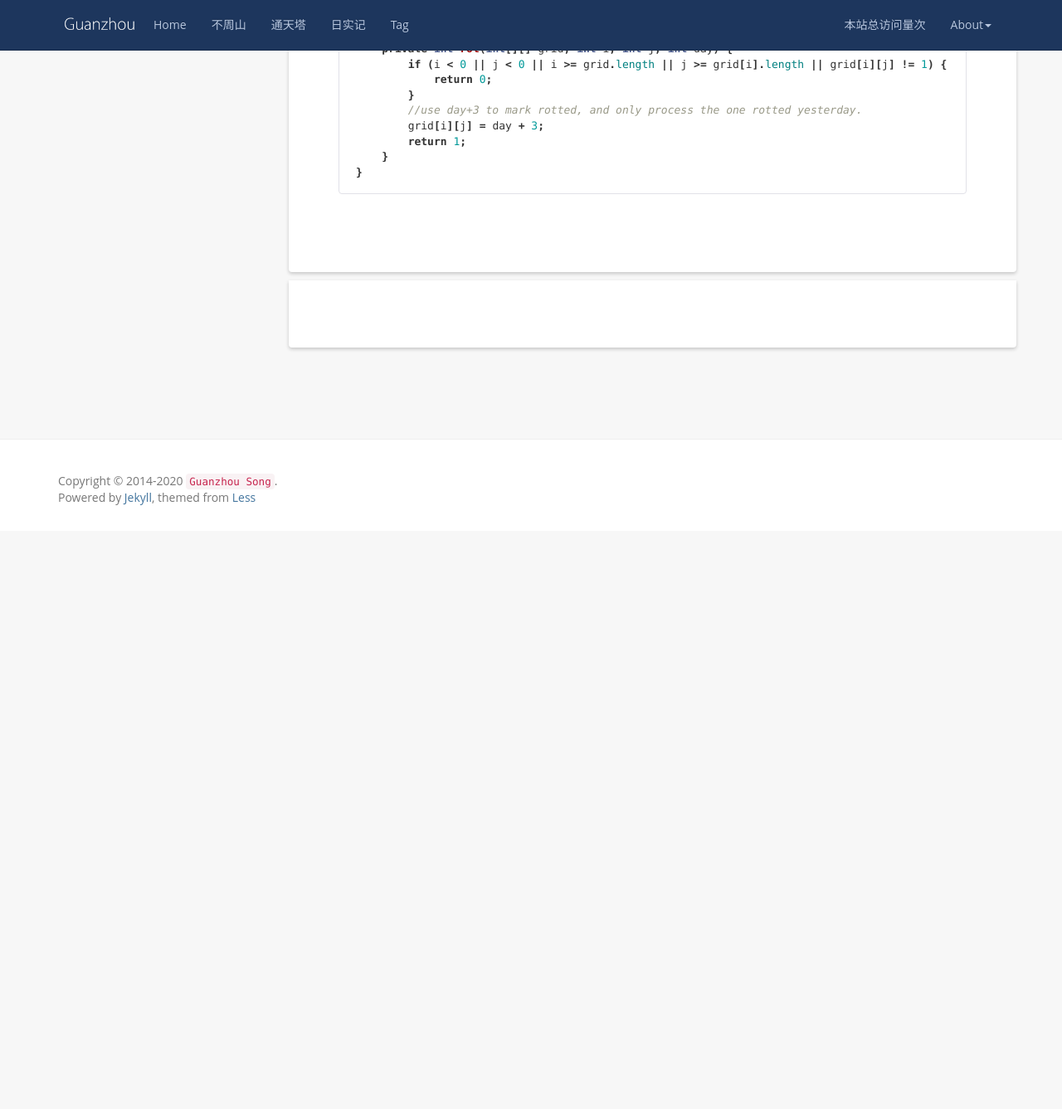
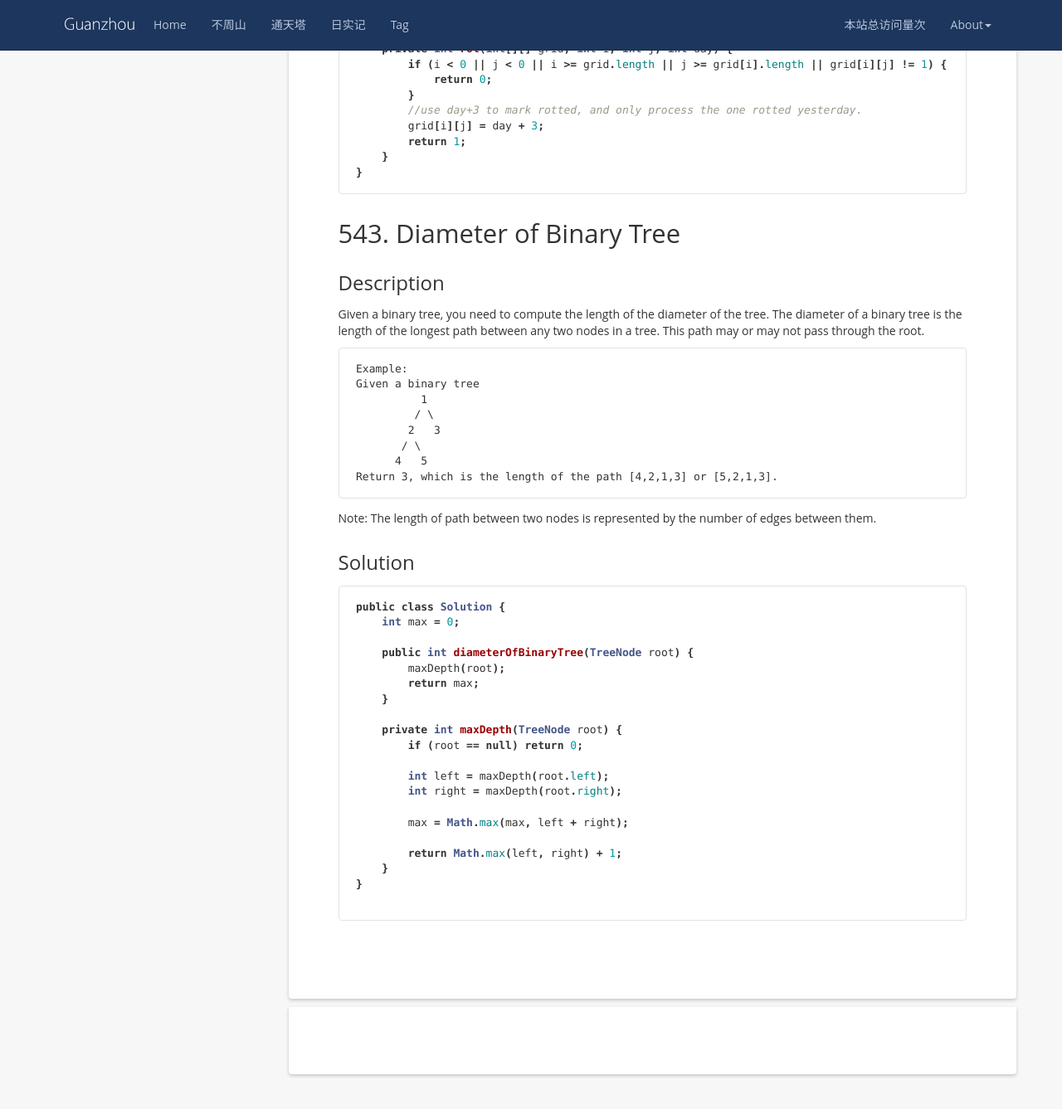
Before and after one commit to wangsimin04/GuanzhouSong.github.io, a Jekyll site: the page built from _posts/2020-01-01-LeetCode.md, in a window 1280 px wide and 1400 px high, scrolled down 1797 px. Shown: the top 1337 px of the window at 83% size. Built offline with Jekyll 4.4.1, drawn with Linux system fonts in a browser that asks for light colours; nearby versions of some CDN libraries; comment, search, counter and statistics services are not loaded; before the commit the page ends 2437 px from its top, so only the background shows below that.

Commit message:
Update 2020-01-01-LeetCode.md

````diff
--- a/_posts/2020-01-01-LeetCode.md
+++ b/_posts/2020-01-01-LeetCode.md
@@ -93,3 +93,43 @@ class Solution {
     }
 }
 ```
+
+## 543. Diameter of Binary Tree
+### Description
+Given a binary tree, you need to compute the length of the diameter of the tree. The diameter of a binary tree is the length of the longest path between any two nodes in a tree. This path may or may not pass through the root.
+
+```
+Example:
+Given a binary tree
+          1
+         / \
+        2   3
+       / \
+      4   5
+Return 3, which is the length of the path [4,2,1,3] or [5,2,1,3].
+```
+Note: The length of path between two nodes is represented by the number of edges between them.
+
+### Solution
+```java
+public class Solution {
+    int max = 0;
+
+    public int diameterOfBinaryTree(TreeNode root) {
+        maxDepth(root);
+        return max;
+    }
+
+    private int maxDepth(TreeNode root) {
+        if (root == null) return 0;
+
+        int left = maxDepth(root.left);
+        int right = maxDepth(root.right);
+
+        max = Math.max(max, left + right);
+
+        return Math.max(left, right) + 1;
+    }
+}
+
+```
````
